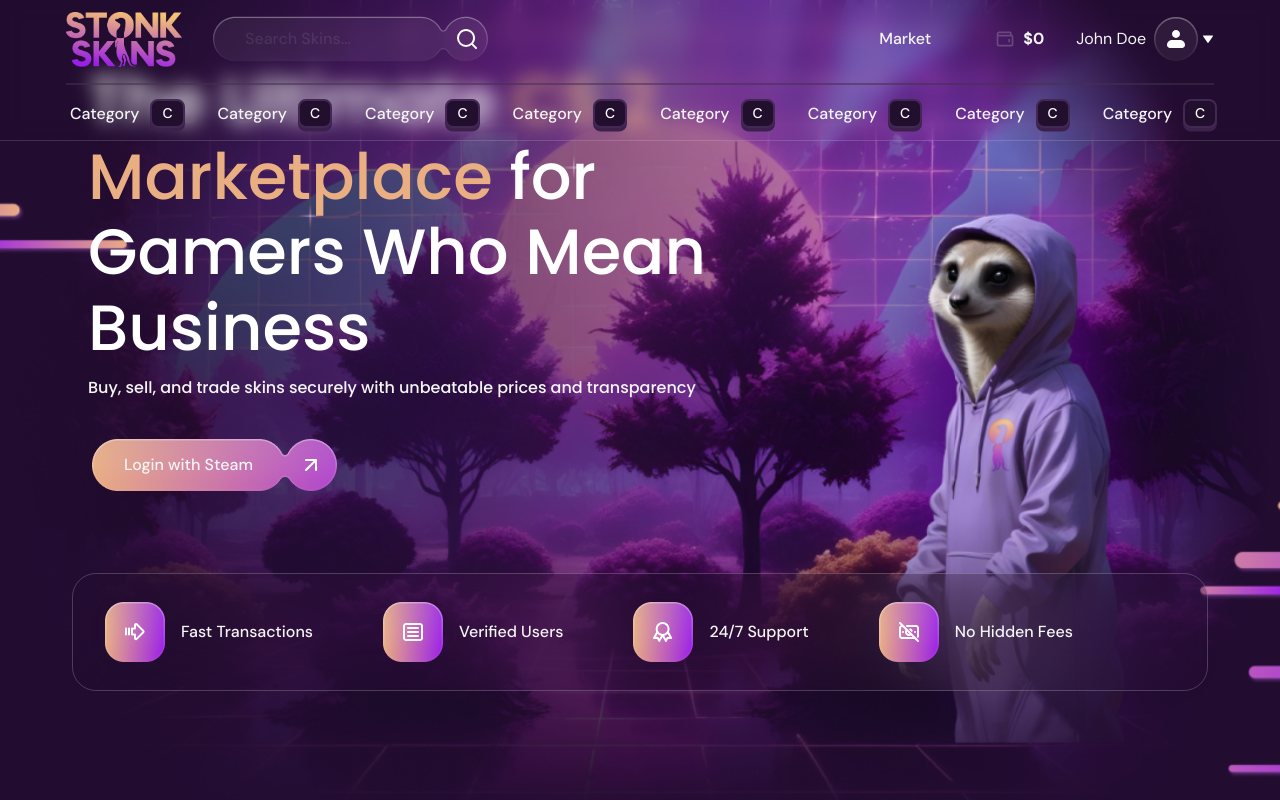
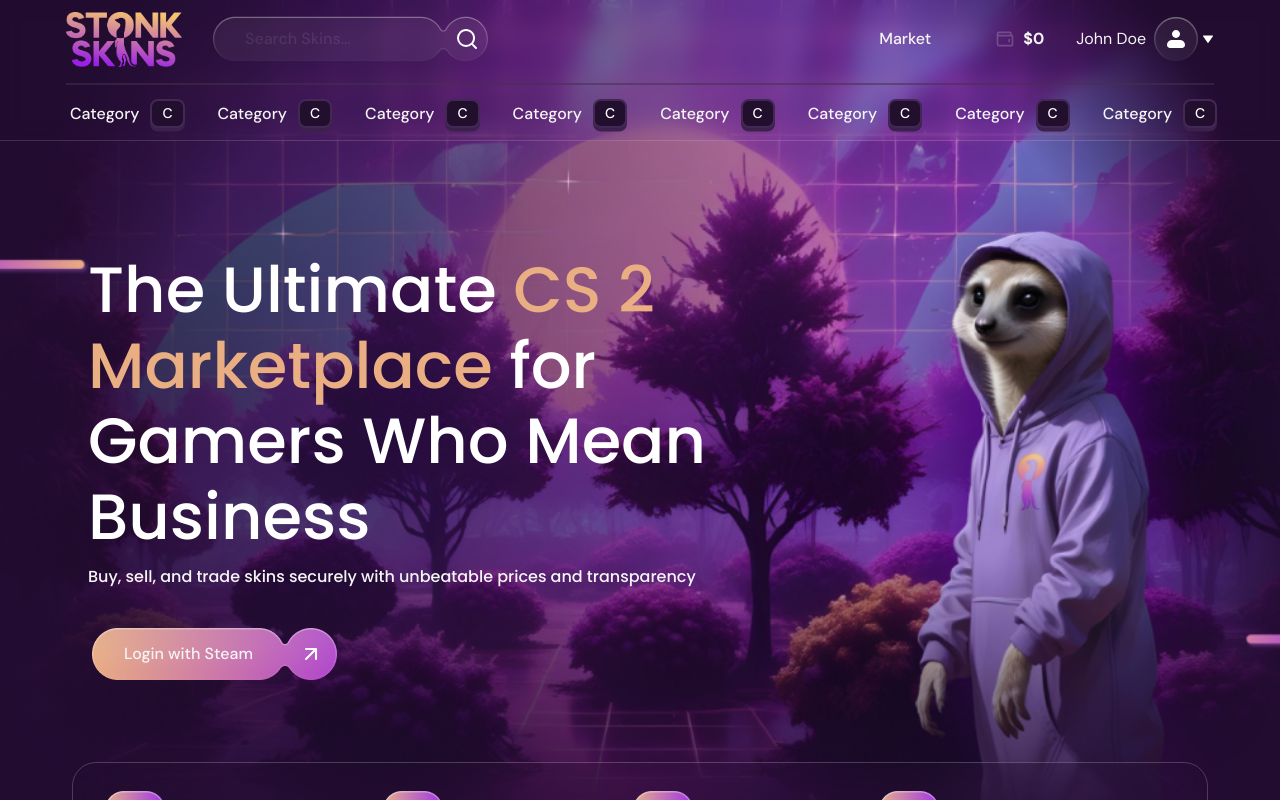
Before and after one commit to rahullohchab5210/Stonk-Skins, a Next.js app: page / in a window 1280 px wide. Shown: the top 800 px of the page. Built offline with nearby package versions, Linux system fonts and the light colour scheme.

Commit message:
hover:on arrow

```diff
--- a/src/components/CategorySection.jsx
+++ b/src/components/CategorySection.jsx
@@ -4,7 +4,7 @@
 
 const CategorySection = () => {
     return (
-        <div className=" category-img flex flex-col gap-[32px] sm:gap-[53px] min-h-[2000px]">
+        <div className=" category-img flex flex-col gap-[32px] sm:gap-[53px] min-h-[1980px]">
             {Sections.map((item, index) => (
                 <Slider
                     key={index}
--- a/src/components/Hero.jsx
+++ b/src/components/Hero.jsx
@@ -5,8 +5,8 @@
 
 function Hero() {
   return (
-    <div className="sm:bg-[url('/assets/images/png/hero-bg.png')] bg-[url('/assets/images/png/sm-hero-bg.png')] bg-cover md:bg-center bg-no-repeat bg-[80%] h-full sm:min-h-[813px] relative">
-      <div className='max-w-287 mx-auto px-1.5 md:pt-[63px] pt-37.5 '>
+    <div className="sm:bg-[url('/assets/images/png/hero-bg.png')] bg-[url('/assets/images/png/sm-hero-bg.png')] bg-cover md:bg-center bg-no-repeat bg-[80%] h-full sm:min-h-[805px] relative">
+      <div className='max-w-287 mx-auto px-1.5 md:pt-[252px] pt-37.5 '>
         <div >
           <h1 className='max-w-[730px] max-sm:px-5 px-4 font-poppins font-medium text-[64px] max-md:text-5xl max-sm:text-4xl leading-[118%] tracking-[-6%] text-white'>The Ultimate <span className='text-[#E9AE82]'>CS 2 Marketplace</span> for Gamers Who Mean Business</h1>
           <p className='pt-3.25 max-sm:px-5 px-4 pb-10.25 font-medium text-[16px] leading-[125%] trracking-[-0.6%] font-poppins text-[#F5F5F5]'>Buy, sell, and trade skins securely with unbeatable prices and transparency</p>
```
